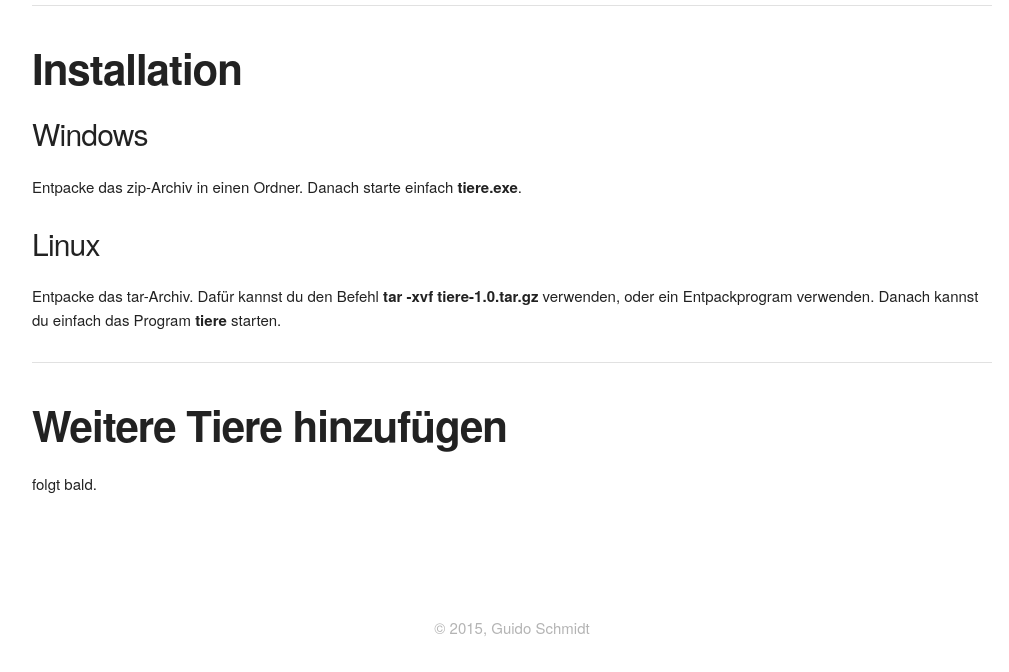
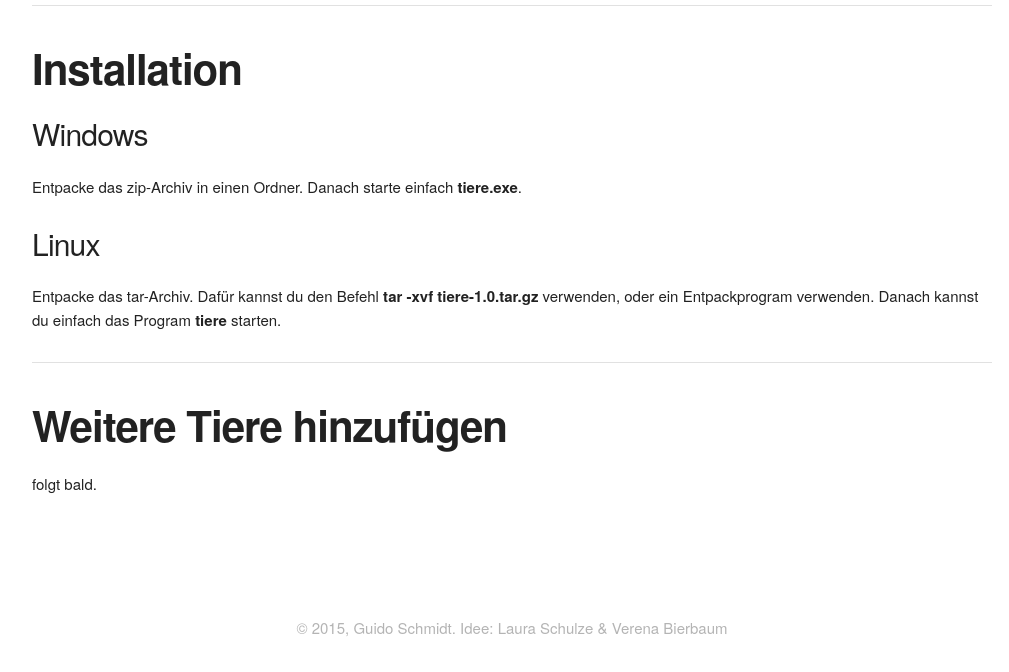
Before and after one commit to GuidoSchmidt/Tiere, a website: page index.html in a window 1280 px wide. Shown: the part 697-1369 px from the top of the page, without its empty margins (128-1137 px from the left). Drawn offline with Linux system fonts and the light colour scheme; a web font is replaced by a local one.

Commit message:
added verena and laura to copyrigth

```diff
--- a/index.html
+++ b/index.html
@@ -48,7 +48,7 @@
             folgt bald.
         </div>
         <footer>
-            &copy; 2015, Guido Schmidt
+            &copy; 2015, Guido Schmidt. Idee: Laura Schulze &amp; Verena Bierbaum
         </footer>
     </div>
 </body>
```
